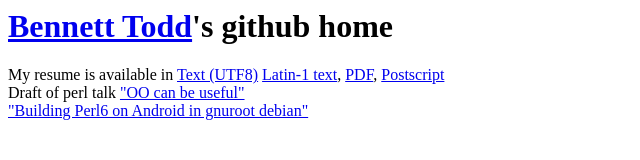
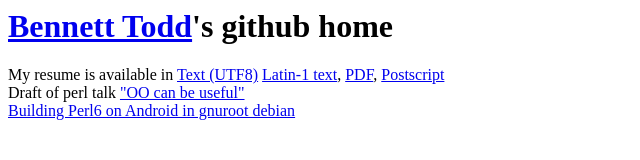
Before and after one commit to bet/bet.github.io, a plain HTML site: page index.html in a window 1280 px wide. Shown: the full height of the page, 0-640 px from the left. Drawn offline with Linux system fonts and the light colour scheme.

Commit message:
fixed quotes around text

```diff
--- a/index.html
+++ b/index.html
@@ -15,5 +15,5 @@ Draft of perl talk
  <a href="OO.html">"OO can be useful"</a>
 <br>
 
-<a href="perl6-android-gnuroot.txt">"Building Perl6 on Android in gnuroot debian"</a>
+<a href="perl6-android-gnuroot.txt">Building Perl6 on Android in gnuroot debian</a>
 </html></body>
```
